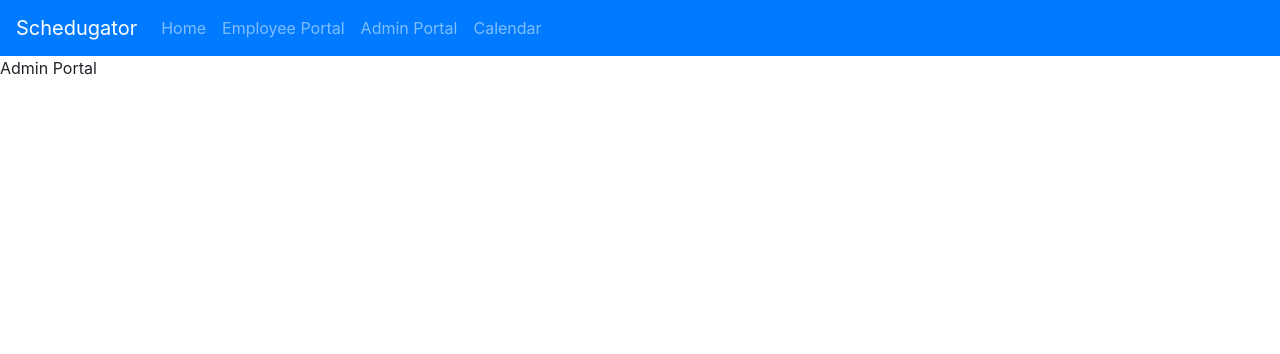
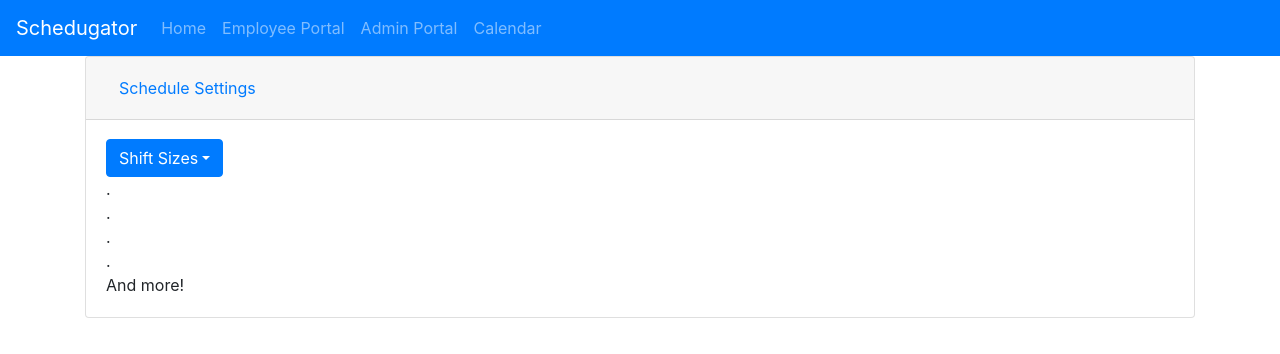
Before and after one commit to Samuel2145/TimeKeepers, a React (Create React App) app in the folder Client/: page /admin in a window 1280 px wide. Shown: the top 354 px of the page. Built offline with nearby package versions, Linux system fonts and the light colour scheme.

Commit message:
Admin page content

```diff
--- a/Client/src/Admin.js
+++ b/Client/src/Admin.js
@@ -1,12 +1,40 @@
 import React, { Component } from "react";
-
+import Container from 'react-bootstrap/Container';
+import Accordion from 'react-bootstrap/Accordion';
+import Card from 'react-bootstrap/Card';
+import Button from 'react-bootstrap/Button';
+import Dropdown from 'react-bootstrap/Dropdown';
+import DropdownButton from 'react-bootstrap/DropdownButton';
+////Employer parameters - shift size, work time needed
 class Admin extends Component {
   render() {
     return (
 
-      <div>
-        Admin Portal
-      </div>
+      <Container>
+        <Accordion defaultActiveKey="0">
+  <Card>
+    <Card.Header>
+      <Accordion.Toggle as={Button} variant="link" eventKey="0">
+        Schedule Settings
+      </Accordion.Toggle>
+    </Card.Header>
+    <Accordion.Collapse eventKey="0">
+      <Card.Body>
+        <div><DropdownButton id="dropdown-basic-button" title="Shift Sizes">
+  <Dropdown.Item href="#/action-1">1 Hour</Dropdown.Item>
+  <Dropdown.Item href="#/action-2">1:30 Hour</Dropdown.Item>
+  <Dropdown.Item href="#/action-3">2 Hour</Dropdown.Item>
+</DropdownButton></div>
+        <div>.</div>
+        <div>.</div>
+        <div>.</div>
+        <div>.</div>
+        <div>And more!</div>
+        </Card.Body>
+    </Accordion.Collapse>
+  </Card>
+</Accordion>
+      </Container>
     );
   }
 }
--- a/Client/src/Employee.js
+++ b/Client/src/Employee.js
@@ -1,5 +1,9 @@
 import React, { Component } from "react";
 
+//Employee parameters for schedule based on shift size,
+//number of people,
+//opening and closing,
+//tag system to represent employees trained for each position
 class Employee extends Component {
   render() {
     return (
```
